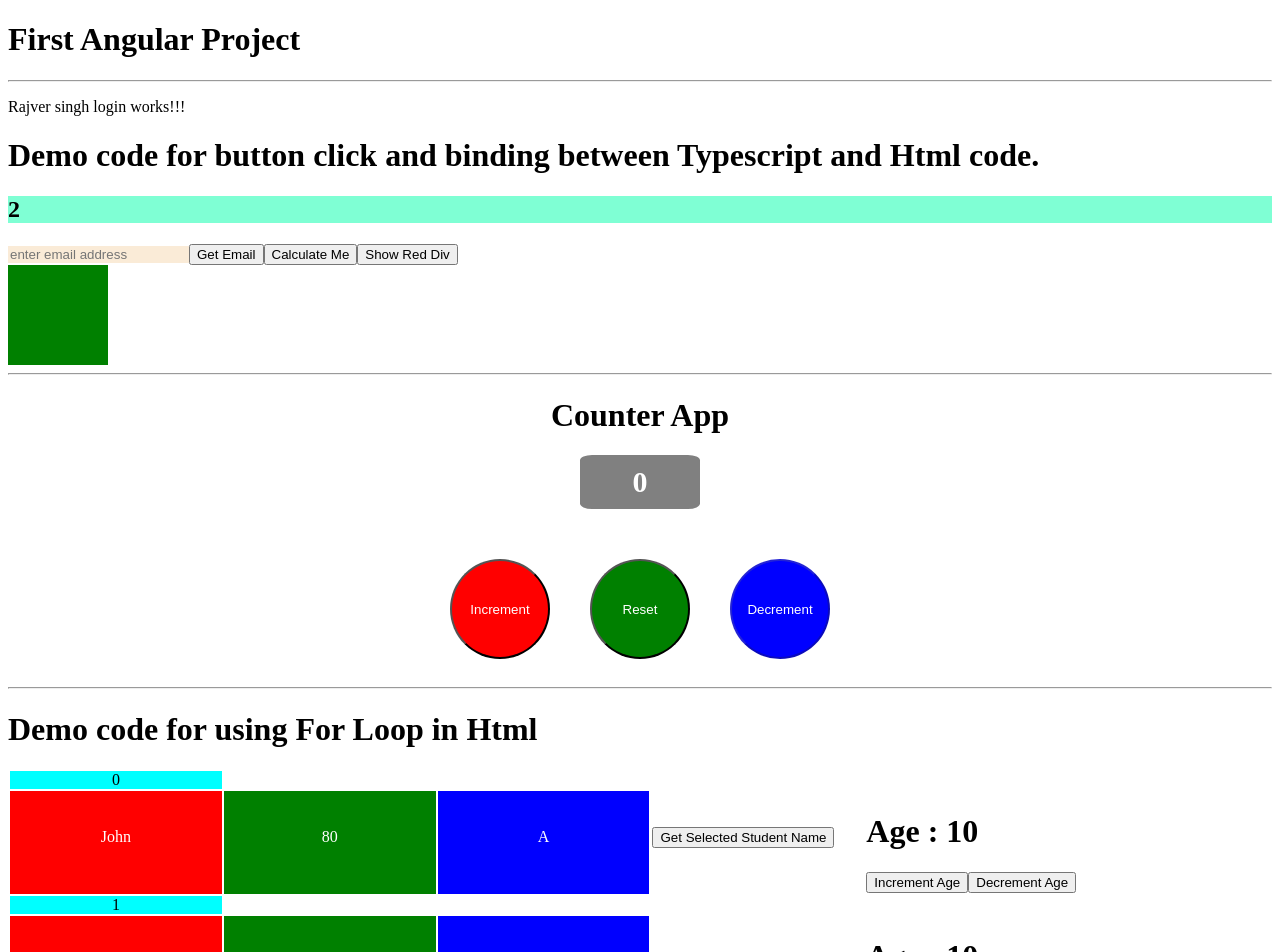
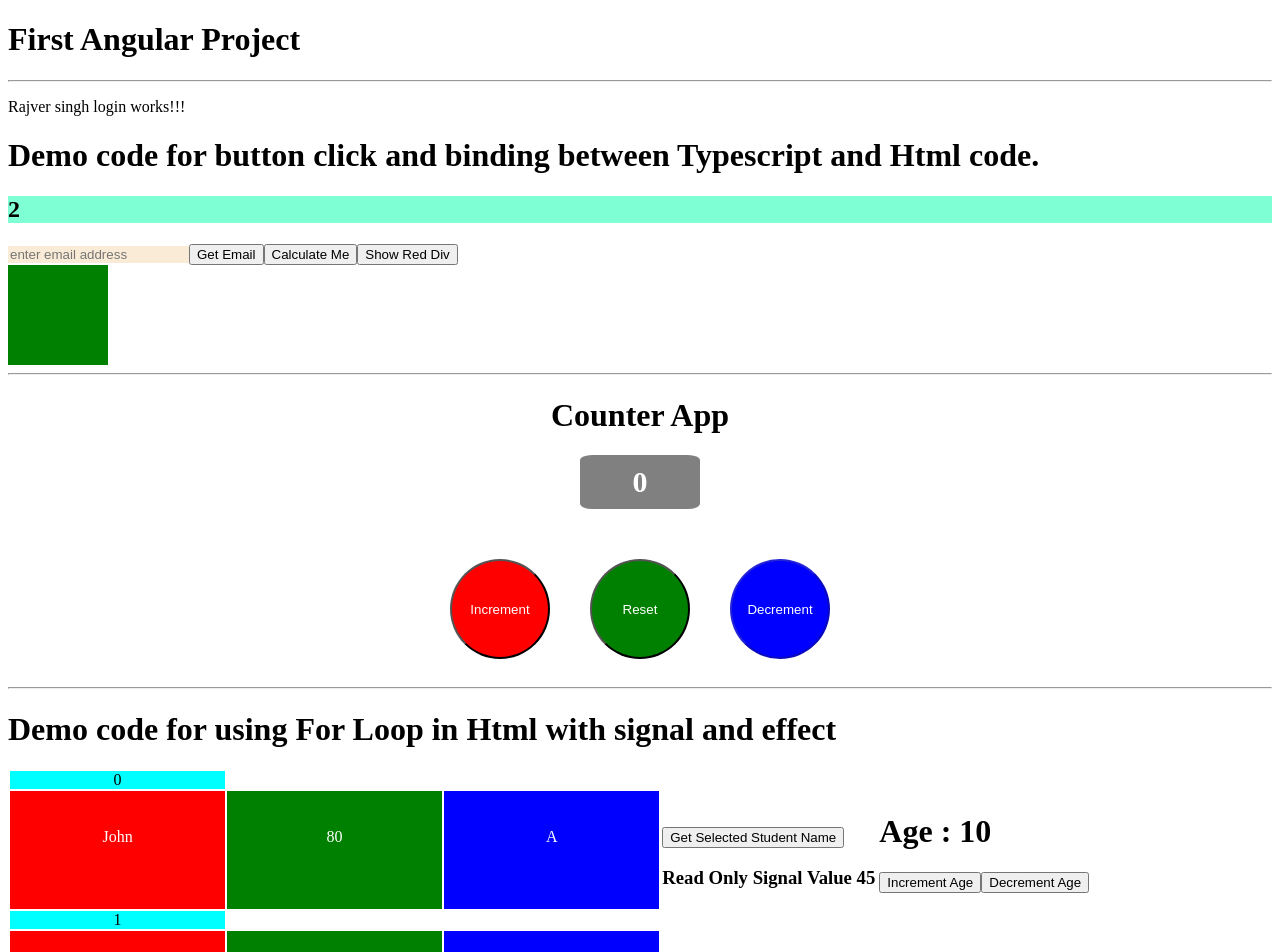
Before and after one commit to Rajveer123/Angular-Project, an Angular app: page / in a window 1280 px wide. Shown: the top 952 px of the page. Built offline with nearby package versions, Linux system fonts and the light colour scheme.

Commit message:
use of writable and readonly signals

```diff
--- a/src/app/login/login.component.html
+++ b/src/app/login/login.component.html
@@ -48,7 +48,7 @@
   </div>
 </div>
 <hr />
-<h1>Demo code for using For Loop in Html</h1>
+<h1>Demo code for using For Loop in Html with signal and effect</h1>
 <table class="fixed">
   <col width="20%" />
   <col width="20%" />
@@ -104,6 +104,7 @@
     <button name="button" (click)="getSelectedStudentName(student.name)">
       Get Selected Student Name
     </button>
+    <h3>Read Only Signal Value {{readOnlySignal()}}</h3>
   </td>
   <td>
     <h1>Age : {{ageCount()}}</h1>
--- a/src/app/login/login.component.ts
+++ b/src/app/login/login.component.ts
@@ -1,4 +1,4 @@
-import { Component, effect, signal } from '@angular/core';
+import { Component, computed, effect, Signal, signal, WritableSignal } from '@angular/core';
 
 @Component({
   selector: 'app-login',
@@ -7,6 +7,8 @@ import { Component, effect, signal } from '@angular/core';
   styleUrl: './login.component.css'
 })
 export class LoginComponent {
+  writableSignal: WritableSignal<string | number> = signal(10)
+  readOnlySignal: Signal<number> = computed(() =>45)
   ageCount = signal(10);
   title = 'Rajveer First Angular Application';
   experiance = 2
```
